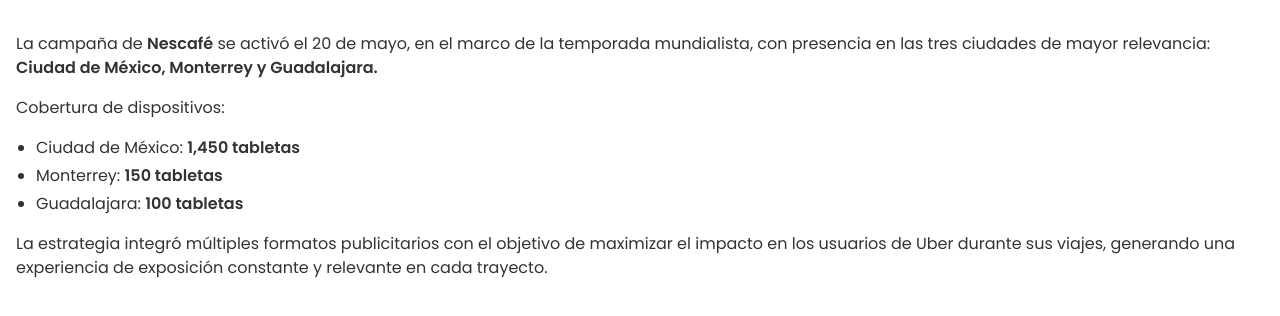
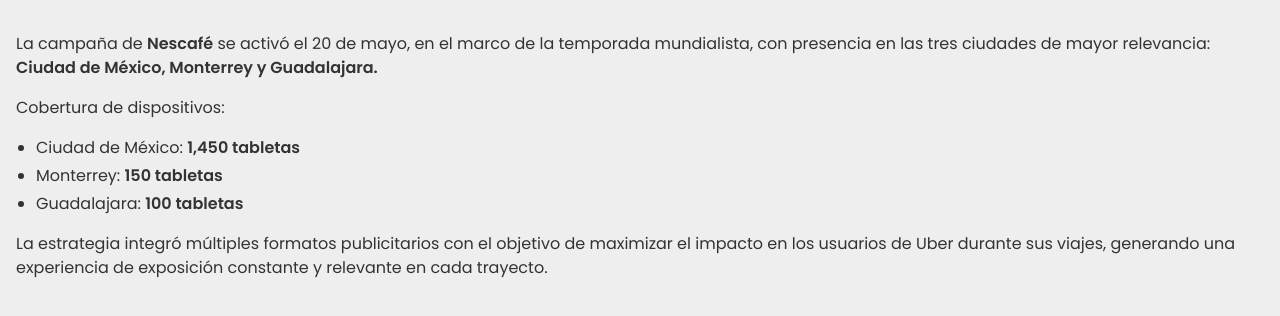
Before and after one commit to magali-ml/texto-campanas, a plain HTML site: page index.html in a window 1280 px wide. Drawn offline with Linux system fonts and the light colour scheme.

Commit message:
Update index.html

```diff
--- a/index.html
+++ b/index.html
@@ -6,7 +6,7 @@
 <link href="https://fonts.googleapis.com/css2?family=Poppins:wght@400;500;600;700&display=swap" rel="stylesheet">
 <style>
   html, body {
-    background-color: transparent;
+    background-color: #eeeeee;
     margin: 0;
     padding: 0;
   }
```
